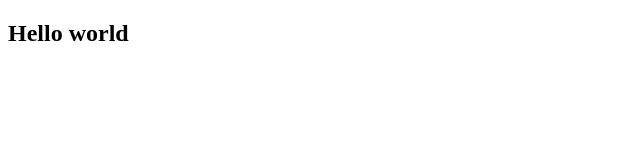
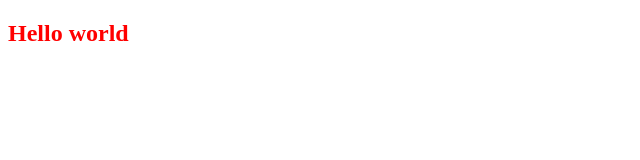
Before and after one commit to shaxa9505/git, a plain HTML site: page index.html in a window 1280 px wide. Shown: the whole page, without its empty margins (0-640 px from the left). Drawn offline with Linux system fonts and the light colour scheme.

Commit message:
style quwdim

```diff
--- a/index.html
+++ b/index.html
@@ -5,6 +5,12 @@
   <meta http-equiv="X-UA-Compatible" content="IE=edge">
   <meta name="viewport" content="width=device-width, initial-scale=1.0">
   <title>Document</title>
+  <style>
+    h2{
+      color: red;
+      width: 200px;
+    }
+  </style>
 </head>
 <body>
 
```
